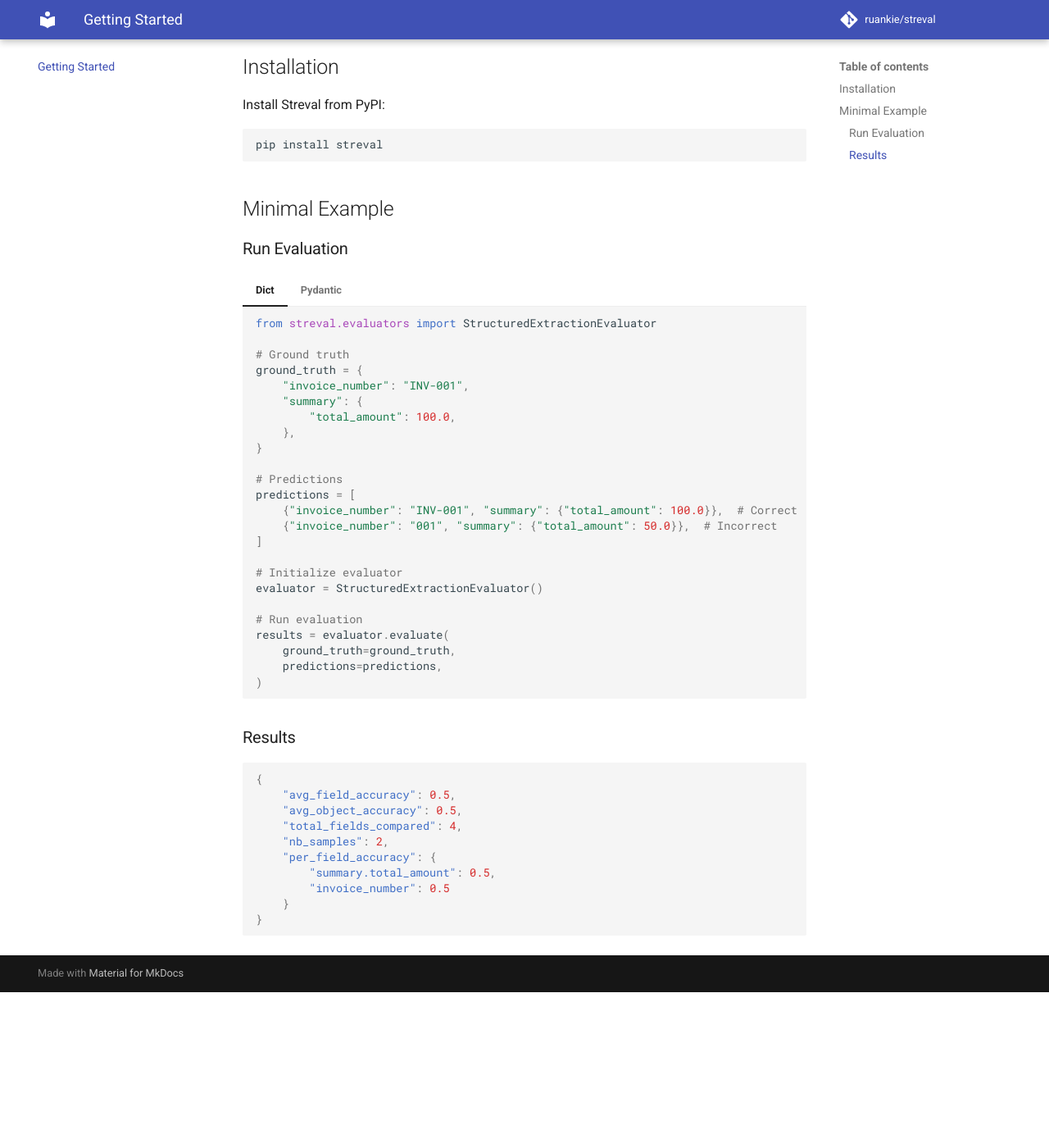
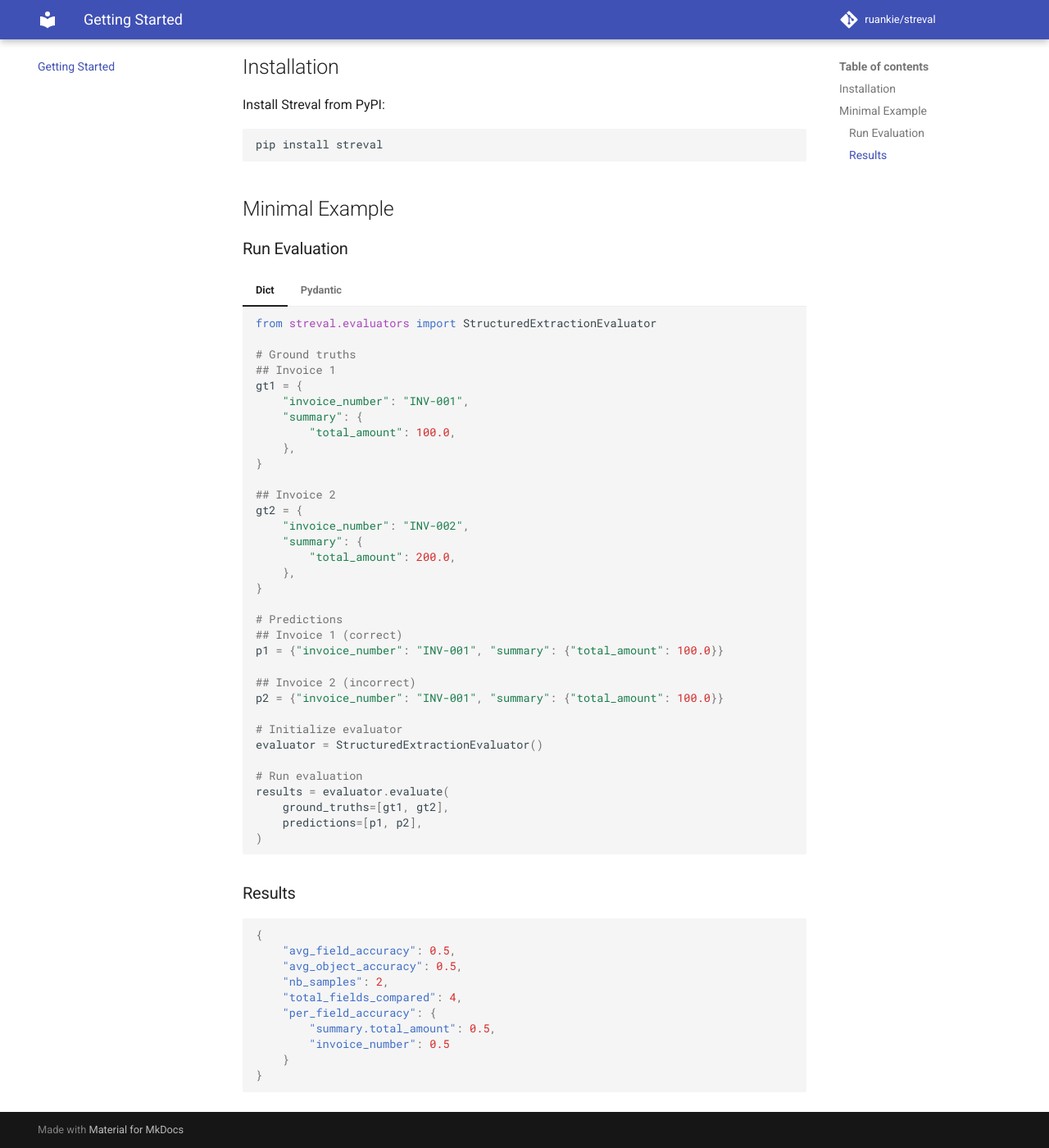
Before and after one commit to ruankie/streval, an MkDocs documentation site: the page built from docs/getting_started.md, in a window 1280 px wide and 1400 px high, scrolled down 229 px. Shown: the whole window at 82% size. Built offline with MkDocs 1.6.1 and Material for MkDocs 9.7.7, drawn with Linux system fonts in a browser that asks for light colours; comment, search, counter and statistics services are not loaded; before the commit the page ends 1439 px from its top, so only the background shows below that.

Commit message:
Update docs

````diff
--- a/docs/getting_started.md
+++ b/docs/getting_started.md
@@ -18,27 +18,37 @@ pip install streval
     ```py
     from streval.evaluators import StructuredExtractionEvaluator
 
-    # Ground truth
-    ground_truth = {
+    # Ground truths
+    ## Invoice 1
+    gt1 = {
         "invoice_number": "INV-001",
         "summary": {
             "total_amount": 100.0,
         },
     }
 
+    ## Invoice 2
+    gt2 = {
+        "invoice_number": "INV-002",
+        "summary": {
+            "total_amount": 200.0,
+        },
+    }
+
     # Predictions
-    predictions = [
-        {"invoice_number": "INV-001", "summary": {"total_amount": 100.0}},  # Correct
-        {"invoice_number": "001", "summary": {"total_amount": 50.0}},  # Incorrect
-    ]
+    ## Invoice 1 (correct)
+    p1 = {"invoice_number": "INV-001", "summary": {"total_amount": 100.0}}
+
+    ## Invoice 2 (incorrect)
+    p2 = {"invoice_number": "INV-001", "summary": {"total_amount": 100.0}}
 
     # Initialize evaluator
     evaluator = StructuredExtractionEvaluator()
 
     # Run evaluation
     results = evaluator.evaluate(
-        ground_truth=ground_truth,
-        predictions=predictions,
+        ground_truths=[gt1, gt2],
+        predictions=[p1, p2],
     )
     ```
 
@@ -58,27 +68,33 @@ pip install streval
         summary: SpendSummary
 
 
-    # Ground truth
-    ground_truth = Invoice(
+    # Ground truths
+    ## Invoice 1
+    gt1 = Invoice(
         invoice_number="INV-001",
         summary=SpendSummary(total_amount=100.0),
     )
 
+    ## Invoice 2
+    gt2 = Invoice(
+        invoice_number="INV-002",
+        summary=SpendSummary(total_amount=200.0),
+    )
+
     # Predictions
-    predictions = [
-        Invoice(
-            invoice_number="INV-001", summary=SpendSummary(total_amount=100.0)
-        ),  # Correct
-        Invoice(invoice_number="001", summary=SpendSummary(total_amount=50.0)),  # Incorrect
-    ]
+    ## Invoice 1 (correct)
+    p1 = Invoice(invoice_number="INV-001", summary=SpendSummary(total_amount=100.0))
+
+    ## Invoice 2 (incorrect)
+    p2 = Invoice(invoice_number="001", summary=SpendSummary(total_amount=50.0))
 
     # Initialize evaluator
     evaluator = StructuredExtractionEvaluator()
 
     # Run evaluation
     results = evaluator.evaluate(
-        ground_truth=ground_truth,
-        predictions=predictions,
+        ground_truths=[gt1, gt2],
+        predictions=[p1, p2],
     )
     ```
 
@@ -88,8 +104,8 @@ pip install streval
 {
     "avg_field_accuracy": 0.5,
     "avg_object_accuracy": 0.5,
+    "nb_samples": 2,
     "total_fields_compared": 4,
-    "nb_samples": 2,
     "per_field_accuracy": {
         "summary.total_amount": 0.5,
         "invoice_number": 0.5
````
Also changed, not shown: docs/index.md (+8 -8 lines).
